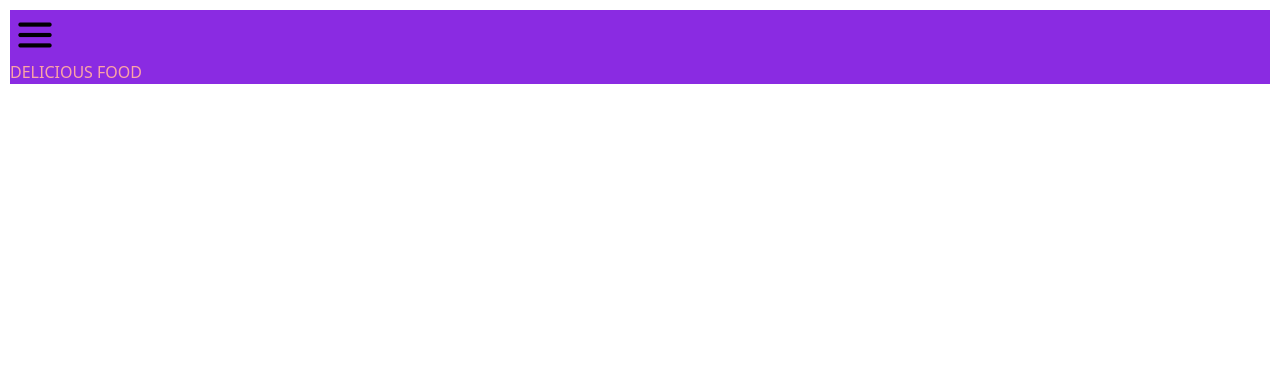
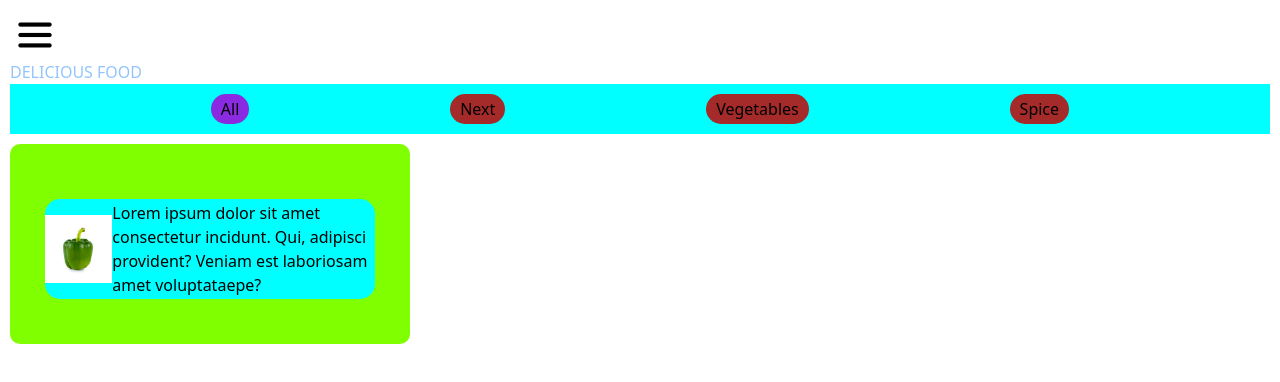
Before and after one commit to arnaudmelchi-ctrl/testons, a plain HTML site: page index.html in a window 1280 px wide. Drawn offline with nearby package versions, Linux system fonts and the light colour scheme.

Commit message:
modification poivroncss

```diff
--- a/Style.css
+++ b/Style.css
@@ -1,4 +1,63 @@
 .main{
     margin: 10px;
-    background-color: blueviolet;
+    /*background-color: ;*/
 }
+.bg1{
+
+    background-color:brown;
+}
+.bg2{
+
+    background-color:blueviolet;
+}
+.mennuburger{
+    margin: 10px;
+    background-color: rgb(219, 111, 34);
+}
+
+.maintitre{
+
+}
+
+.categories{
+display: flex;
+background-color: aqua;
+justify-content: space-evenly;
+align-items: center;
+word-spacing: 100px;
+height: 50px;
+}
+.category{
+    display: flex;
+    align-items: center;
+
+
+    border-radius: 15px;
+    height: 30px;
+    padding-left: 10px;
+    padding-right: 10px;
+}
+
+.element{
+    background-color: chartreuse;
+    height: 200px;
+    width: 400px;
+    border-radius: 10px;
+    display: flex;
+    margin-top: 10px;
+    align-items: center;
+    justify-content: center;
+}
+
+.poivron{
+    background-color: aqua;
+    margin-top: 10px;
+    border-radius: 15px;
+    display: flex;
+    width: 330px;
+    height: 100px;
+    align-items: center;
+
+
+}
+.tpoi
--- a/index.html
+++ b/index.html
@@ -13,9 +13,36 @@
 </head>
 <body>
 
-    <div class="main">
-         <img src="icone Menu mod.png" alt="menu">
-         <H2 class="text-red-300">DELICIOUS FOOD</H2>
+<div class="main">
+    <div class="menuburger">
+         <img src="icone Menu mod.png" stroke="transparent" alt="menu">
     </div>
+
+     <div class="maintitre">
+        <H2 class="text-blue-300">DELICIOUS FOOD</H2>
+     </div>
+
+     <div class="categories">
+       <div class="category bg2">All</div>
+       <div class="category bg1">Next</div>
+       <div class="category bg1">Vegetables</div>
+       <div class="category bg1">Spice</div>
+
+
+     </div>
+
+     <div class="element">
+         <div class="poivron">
+            <div class="first">
+               <img src="POIVRON VERT.jpg" alt="poivron">
+            </div>
+            <div class="tpoi">
+               <p>Lorem ipsum dolor sit amet consectetur
+                  incidunt. Qui, adipisci provident? Veniam est laboriosam amet voluptataepe?</p>
+            </div>
+         </div>
+     </div>
+</div>
+
 </body>
 </html>
```
Also changed, not shown: POIVRON VERT.jpg (added), 1 other file.
